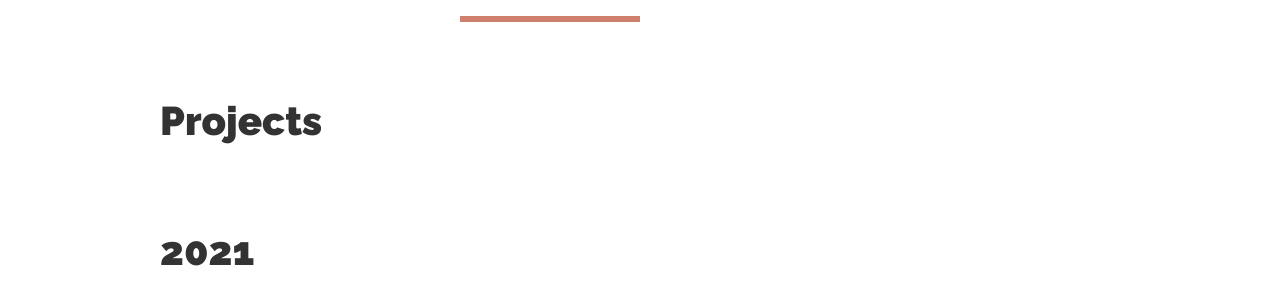
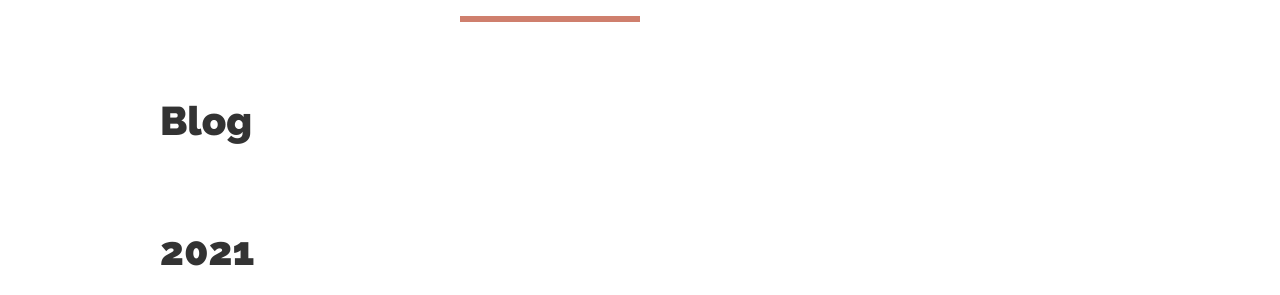
Before and after one commit to conanmercer/conanmercer.github.io, a Jekyll site: the page built from projects.html, in a window 1280 px wide. Shown: the part 351-646 px from the top of the page. Built offline with Jekyll 4.4.1, drawn with Linux system fonts in a browser that asks for light colours; nearby versions of some CDN libraries; some web fonts are replaced.

Commit message:
-update. projects to blog

```diff
--- a/projects.html
+++ b/projects.html
@@ -1,9 +1,9 @@
 ---
 layout: post-list
-title: Projects
+title: Blog
 permalink: /blog
 ---
-<h1>Projects</h1>
+<h1>Blog</h1>
 
 {% for post in site.posts %}
   {% assign currentdate = post.date | date: "%Y" %}
```
